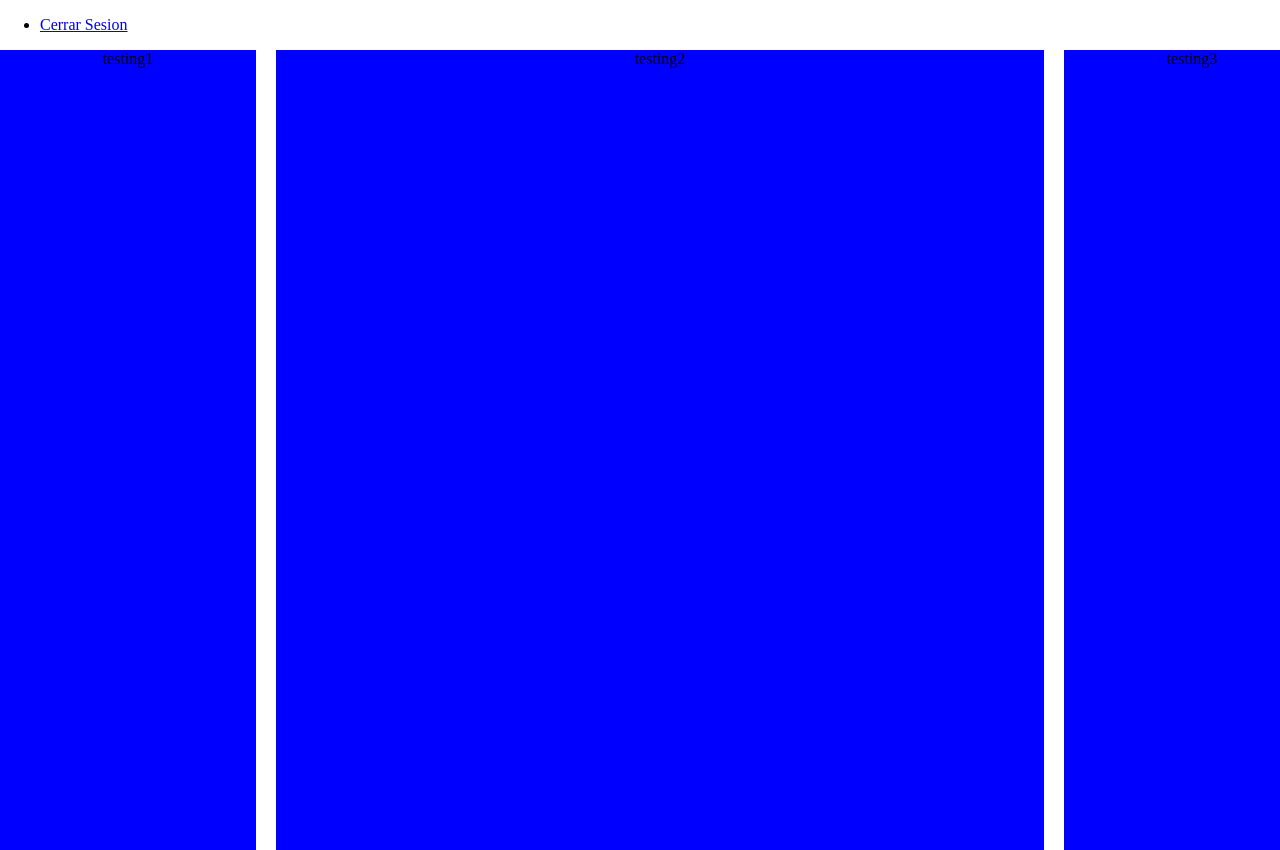
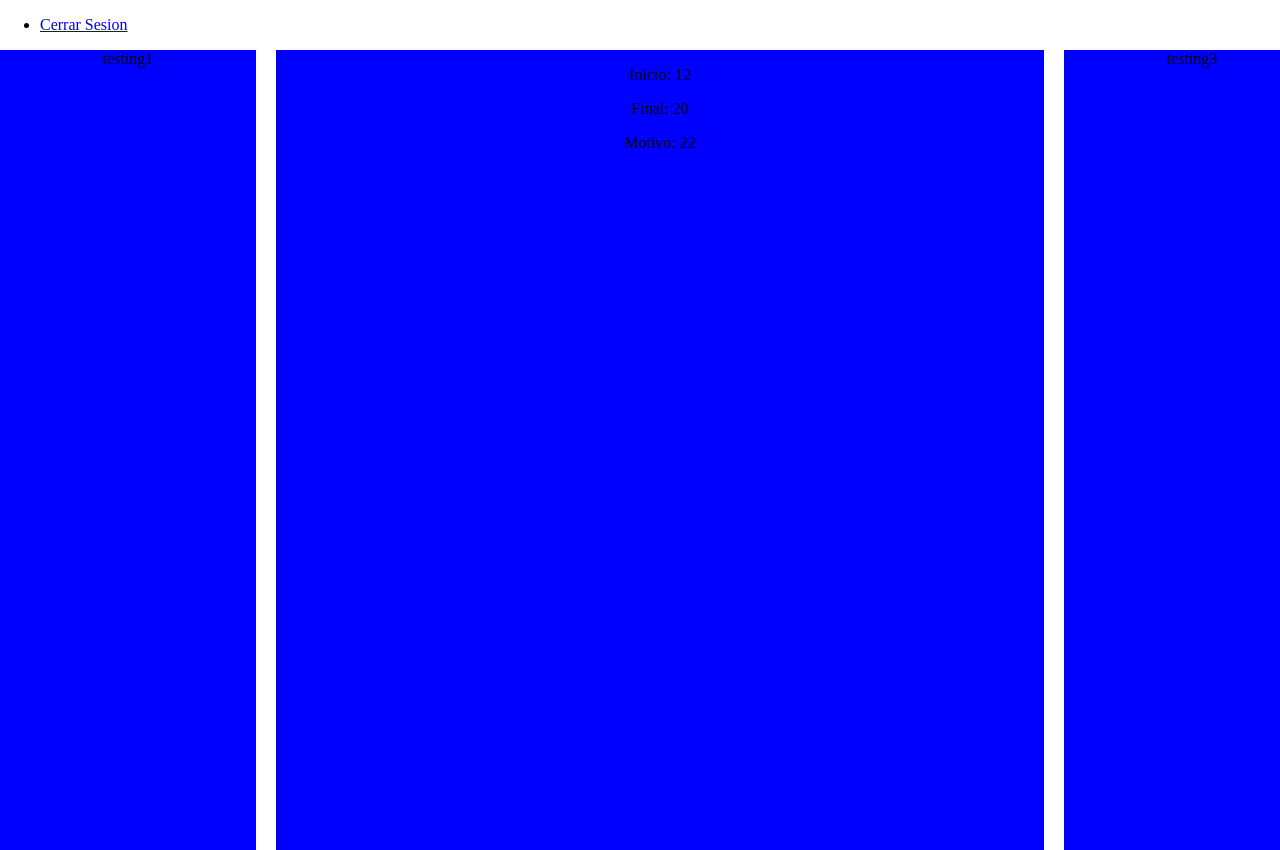
Before and after one commit to AdanSaavedra/proyecto-web, a React (Vite) app: page /home in a window 1280 px wide. Shown: the top 850 px of the page. Built offline with nearby package versions, Linux system fonts and the light colour scheme.

Commit message:
Card component and some extras

```diff
--- /dev/null
+++ b/src/Components/Card/index.jsx
@@ -0,0 +1,14 @@
+import "./card.css"
+const Card = ( {cosas}) => {
+    return (
+        <div className="card">
+
+            <p>Inicio: {cosas[0]}</p>
+            <p>Final: {cosas[1]}</p>
+            <p>Motivo: {cosas[2]}</p>
+            {/* <div>{children.motivos[0].status}</div> */}
+        </div>
+    );
+}
+
+ export default Card;
--- a/src/Pages/Home/index.jsx
+++ b/src/Pages/Home/index.jsx
@@ -1,13 +1,29 @@
+import { useState } from "react";
 import Navbar from "../../Components/Navbar";
 import Layout from "../../Components/Layout";
+import Card from "../../Components/Card";
 
 const Home = () => {
+  const [cosas, setCosas] = useState(["12", '20', '22'])//info de las cards.
+
+  const updateCosas = (value) => {
+    setCosas()
+  };
+
+  async function getCards() {
+    const response = await fetch("http://localhost:3001/cards");
+    const data = await response.json();
+    console.log(data);
+  }
+
   return (
     <>
       <Navbar />
       <Layout>
         <div>testing1</div>
-        <div>testing2</div>
+        <div>
+          <Card cosas={cosas}/>
+        </div>
         <div>testing3</div>
       </Layout>
     </>
--- a/src/Pages/NotFound/index.jsx
+++ b/src/Pages/NotFound/index.jsx
@@ -1,5 +1,12 @@
+import "./notfound.css"
 const NotFound = () => {
-  return <h1>Page not found!</h1>;
+  return (
+    <div>
+      <h1 id="phrase">Page Not Found!</h1>
+      <h1 id="error">404.</h1>
+    </div>
+
+  );
 };
 
 export default NotFound;
--- /dev/null
+++ b/src/Pages/NotFound/notfound.css
@@ -0,0 +1,6 @@
+#phrase{
+    margin: 20px 0 0 50px;
+}
+#error{
+    margin-left: 140px;
+}
```
Also changed, not shown: src/Components/Card/card.css (added).
